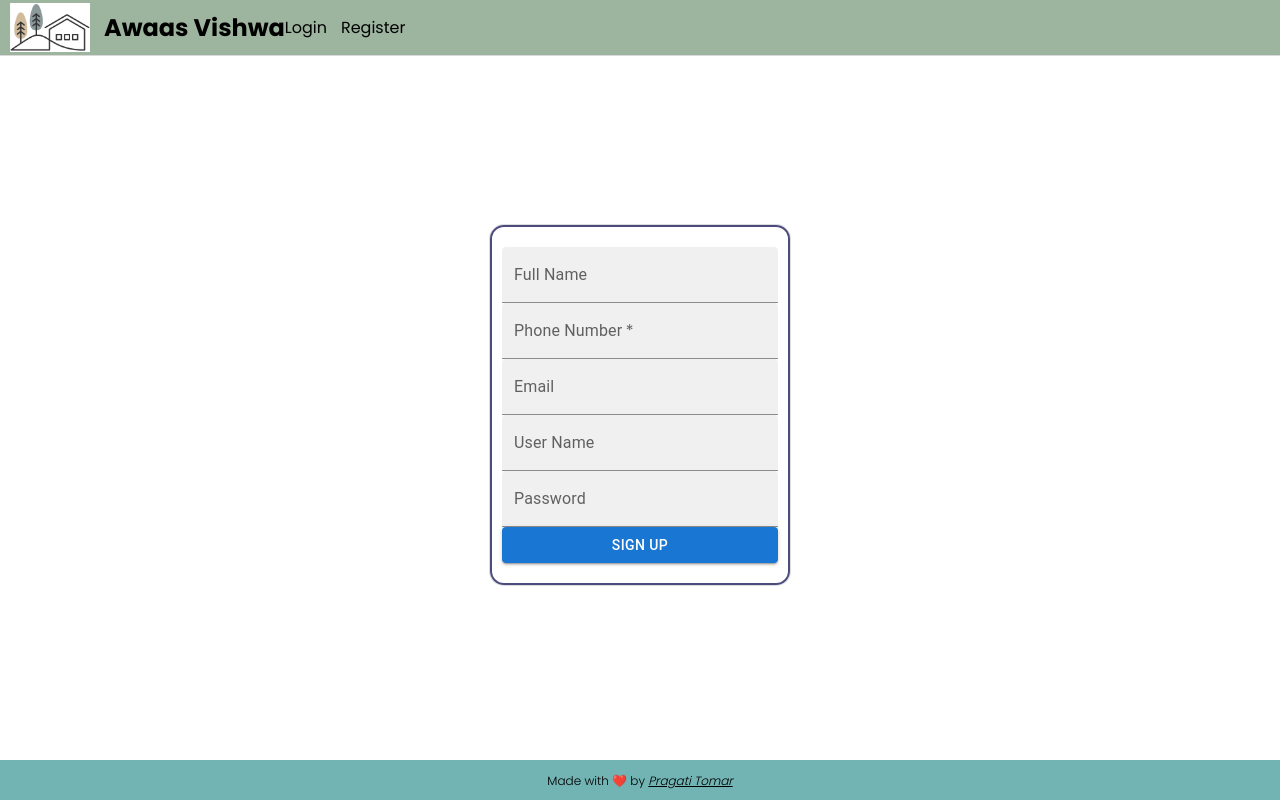
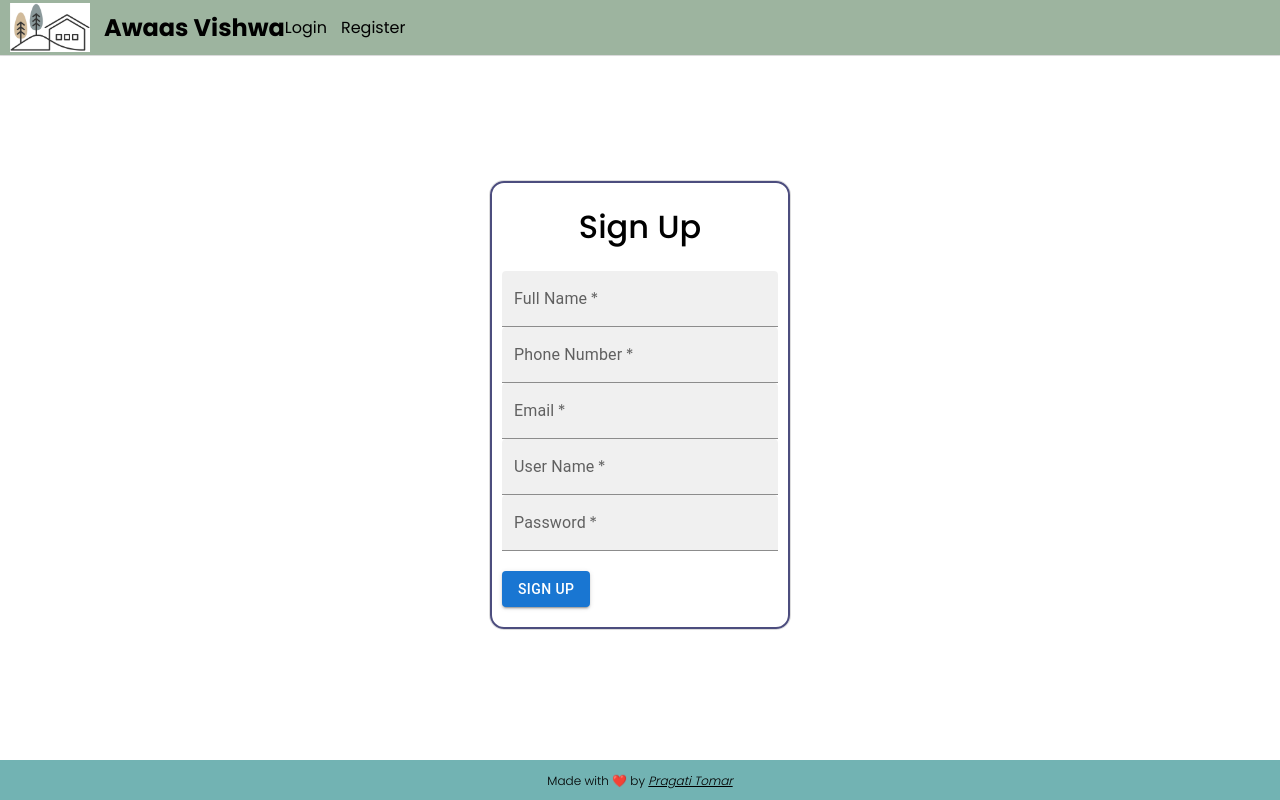
Before and after one commit to Pragati246/awaas-vishwa-fe, a React (Vite) app: page /register in a window 1280 px wide. Built offline with nearby package versions, Linux system fonts and the light colour scheme.

Commit message:
feat:register

```diff
--- a/src/pages/RegisterPage.jsx
+++ b/src/pages/RegisterPage.jsx
@@ -1,40 +1,96 @@
-import { FormControl, TextField, Button } from "@mui/material";
-import React from "react";
+import { TextField, Button } from "@mui/material";
+import React, {useRef} from "react";
+import alert from "../utility/alert";
 
 const RegisterPage = () => {
+  const name=useRef();
+  const phone=useRef();
+  const email=useRef();
+  const username=useRef();
+  const password=useRef();
+
+  const handleSubmit = (ev) => {
+    ev.preventDefault();
+
+    const nameVal = name.current.value;
+    const phoneVal = Number(phone.current.value);
+    const emailVal = email.current.value;
+    const usernameVal = username.current.value;
+    const passwordVal = password.current.value;
+
+
+    //character use in input text
+    const mailformat = /^\w+([\.-]?\w+)*@\w+([\.-]?\w+)*(\.\w{2,3})+$/;
+    const usernameFormat = /^[A-Za-z][A-Za-z0-9_]{1,29}$/
+    const passwordFormat = /^(?=.*[a-z])(?=.*[A-Z])(?=.*\d)(?=.*[@$!%*?&])[A-Za-z\d@$!%*?&]{8,}$/;
+    //1.
+    if(nameVal.length<2 || name.length>20){
+      alert('name should be in range (2 - 20')
+      return;
+    }
+    if (!mailformat.test(emailVal)) {
+      alert('Invalid email', 'error')
+      return
+    }
+    if(phoneVal < 9999999999){
+      alert('Invalid Phonenumber');
+      return;
+    }
+    if (usernameVal.length < 3 || usernameVal.length > 30) {
+      alert('Username should be greater than 2 and less than equals 30 characters', 'error')
+      return;
+    }
+    if (!usernameFormat.test(usernameVal)) {
+      alert('Invalid username! first character should be alphabet [A-Za-z] and other characters can be alphabets, numbers or an underscore so, [A-Za-z0-9_].', 'error')
+    }
+    if (!passwordFormat.test(passwordVal)) {
+      alert('password should have minimum of eight characters, at least one uppercase letter, one lowercase letter, one number and one special character:', 'error')
+      return
+    }
+  }
   return (
     <div className="register-page">
       <div className="register-container">
         <div className="register-form">
-        <FormControl fullWidth>
-          <TextField
+          <h1>Sign Up</h1>
+        <form onSubmit={handleSubmit}>
+          <TextField fullWidth
            id="filled-basic"
             label="Full Name"
             variant="filled"
+            inputRef={name}
+            required
           />
-          <TextField
+          <TextField fullWidth
             id="filled-basic"
             label="Phone Number"
             variant="filled"
+            inputRef={phone}
             required
           />
-          <TextField
+          <TextField fullWidth
            id="filled-basic"
             label="Email"
             variant="filled"
+            inputRef={email}
+            required
           />
-          <TextField
+          <TextField fullWidth
            id="filled-basic"
             label="User Name"
             variant="filled"
+            inputRef={username}
+            required
            />
-          <TextField
+          <TextField fullWidth
            id="filled-basic"
            label="Password"
            variant="filled"
+           inputRef={password}
+           required
           />
-          <Button variant="contained" sx={{mardginTop: '20px'}}>Sign Up</Button>
-        </FormControl>
+          <Button variant="contained" sx={{marginTop: '20px'}}  type='submit'>Sign Up</Button>
+        </form>
         </div>
       </div>
     </div>
```
